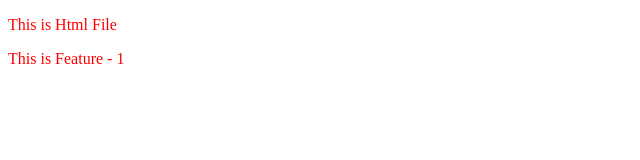
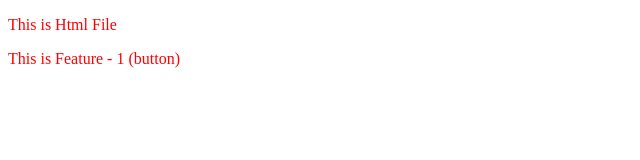
Before and after one commit to BilalJamil-Github/LocalRepo, a plain HTML site: page index.html in a window 1280 px wide. Shown: the full height of the page, 0-640 px from the left. Drawn offline with Linux system fonts and the light colour scheme.

Commit message:
Add Button

```diff
--- a/index.html
+++ b/index.html
@@ -8,6 +8,6 @@
 </head>
 <body>
    <p>This is Html File </p>
-   <p>This is Feature - 1 </p>
+   <p>This is Feature - 1 (button)</p>
 </body>
 </html>
```
